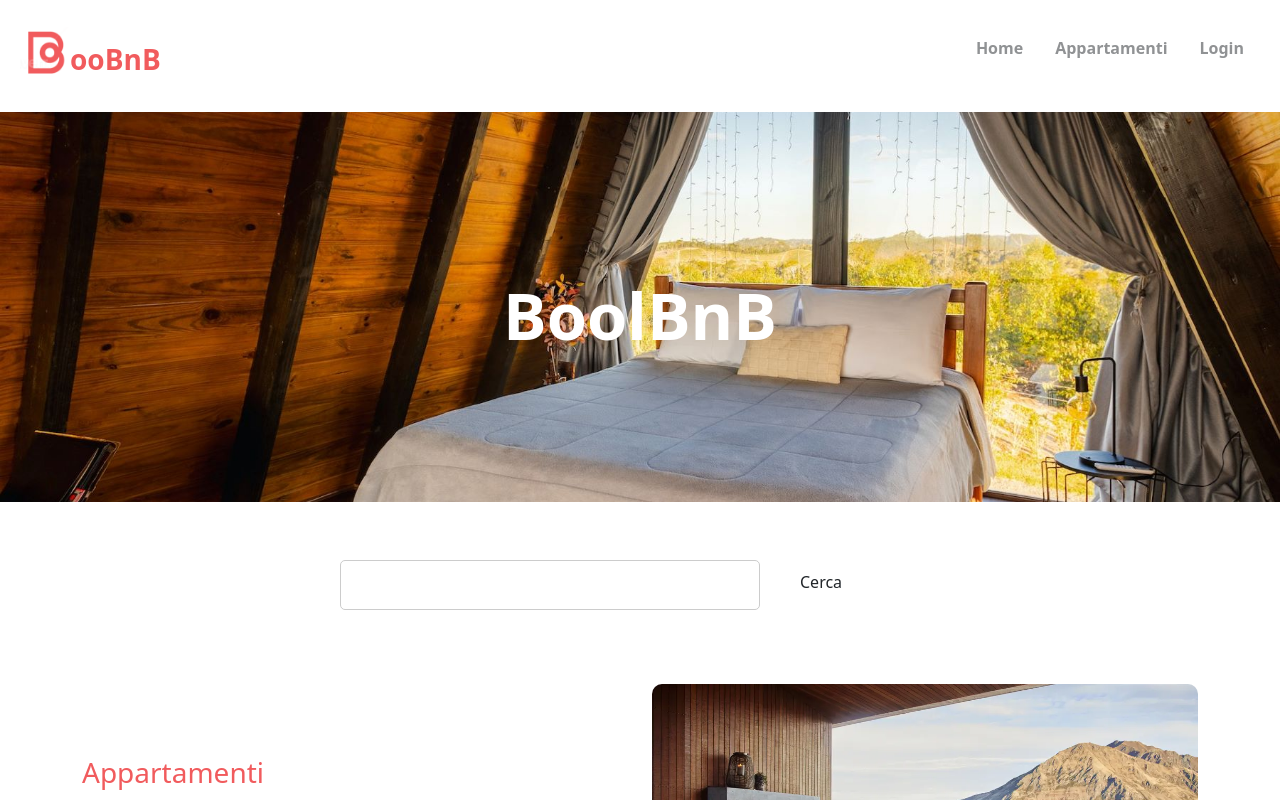
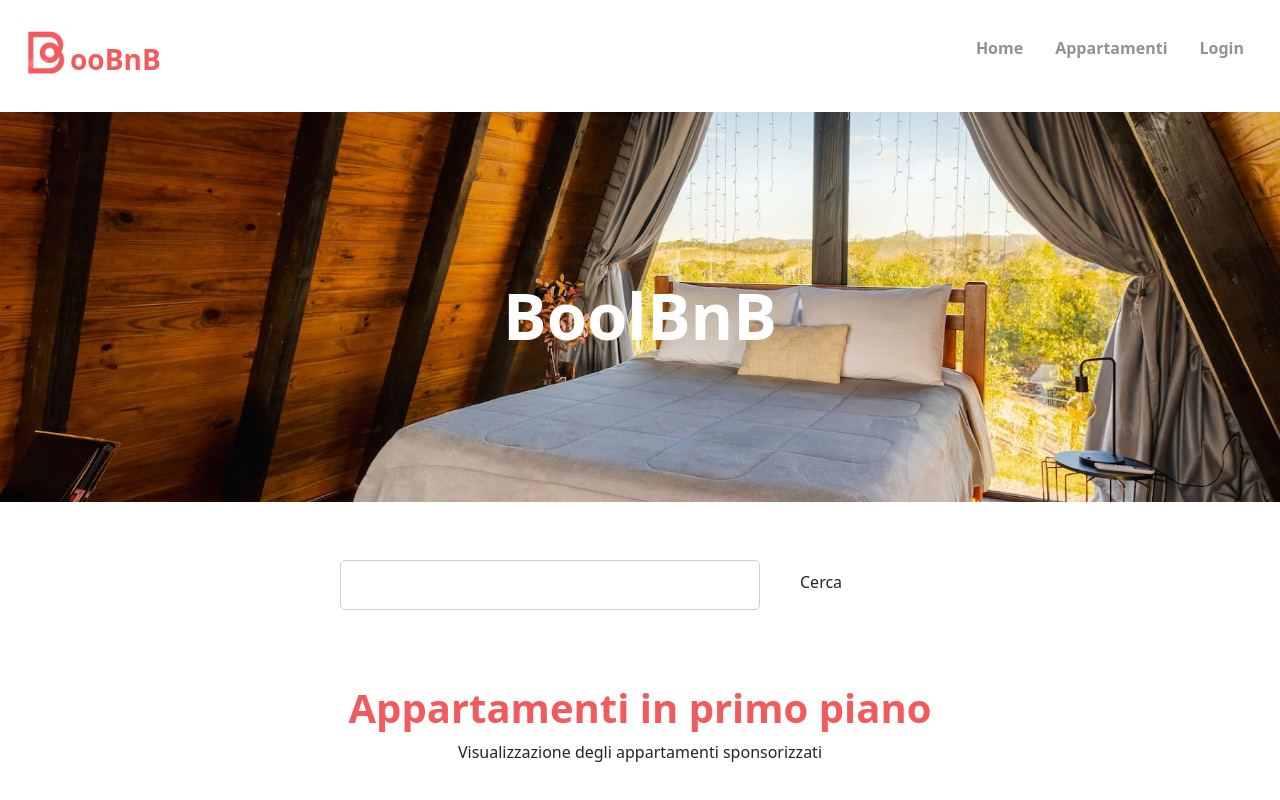
Before and after one commit to alex02r/vite-boolbnb, a Vue app: page / in a window 1280 px wide. Shown: the top 800 px of the page. Built offline with nearby package versions, Linux system fonts and the light colour scheme.

Commit message:
up: aggiunta sezione per gli appartamenti sponsorizzati nella home

```diff
--- a/src/pages/AppHome.vue
+++ b/src/pages/AppHome.vue
@@ -23,8 +23,12 @@ export default {
             <div class="col-12 mb-5 align-self-center">
                 <p><Searchbar /></p>
             </div>
+            <div class="col-12 text-center mb-5">
+                <h1 class="fw-bold">Appartamenti in primo piano</h1>
+                <p>Visualizzazione degli appartamenti sponsorizzati</p>
+            </div>
             <div class="col-lg-6 col-12 align-self-center">
-                <a href="#" class="text-decoration-none"><h3>Appartamenti</h3></a>
+                <a href="#" class="text-decoration-none"><h3>Visualizza tutti gli appartamenti</h3></a>
                 <p>Lorem ipsum dolor sit, amet consectetur adipisicing elit. Assumenda adipisci quibusdam aliquam, asperiores maiores, nobis, harum ad nesciunt perferendis beatae exercitationem molestias odio et quos nam fugit corporis voluptatum esse.</p>
             </div>
             <div class="col-lg-6 col-12 mb-4">
@@ -65,7 +69,8 @@ export default {
     }
 }
 
-h3{
+h3,
+h1{
     color: #F15B5D;;
 }
 
```
